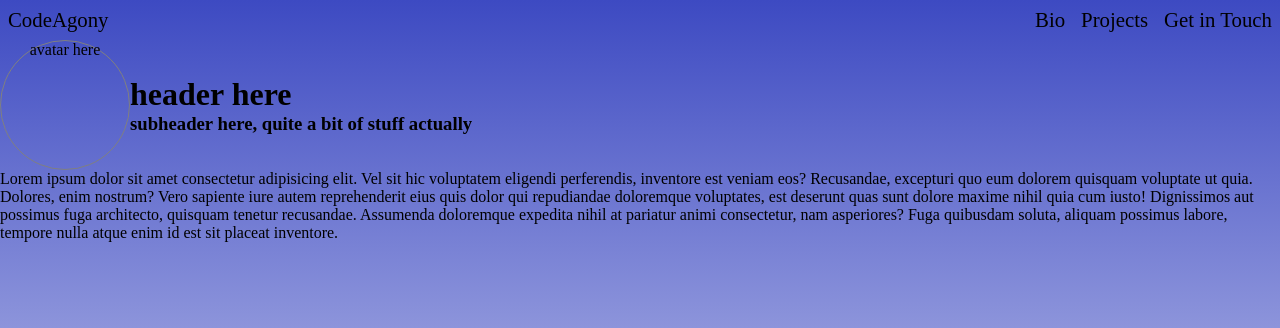
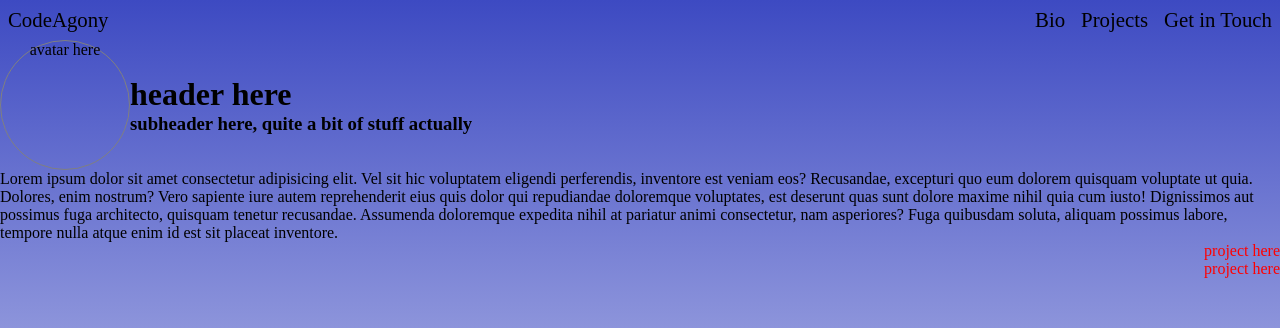
Before and after one commit to YaroslavBkh/portfolio, a React (Create React App) app: page / in a window 1280 px wide. Shown: the top 328 px of the page. Built offline with nearby package versions, Linux system fonts and the light colour scheme; the HTML template or start-up script is replaced by a standard one.

Commit message:
Upload positioning issue

```diff
--- a/src/App.js
+++ b/src/App.js
@@ -1,12 +1,16 @@
 import React from 'react';
 import Navbar from './layout/Navbar';
 import Bio from './layout/Bio';
+import Projects from './layout/projects/Projects';
+import ProjectItem from './layout/projects/ProjectItem';
 
 function App() {
 	return (
-		<div className="App">
+		<div className="appWrapper">
 			<Navbar />
 			<Bio />
+			<Projects />
+			<ProjectItem />
 		</div>
 	);
 }
--- a/src/index.css
+++ b/src/index.css
@@ -21,10 +21,17 @@ body {
   margin: 0;
   padding: 0;
   height: 100vh;
-  width: 100vw;
+  min-height: 100vh;
+  /* width: 100vw; */
   box-sizing: border-box;
   background: rgba(0, 0, 0, 0) linear-gradient(rgb(61, 74, 194), rgb(255, 255, 255)) repeat scroll 0% 0%;
 }
+
+/* .appWrapper {
+  display: flex;
+  flex-direction: column;
+  flex-wrap: wrap;
+} */
 
 .navbar {
   display: flex;
@@ -78,3 +85,9 @@ ul li:first-child {
 .intro .occupation {
   flex: 1 0 100%;
 }
+
+.projectItem p {
+  justify-self: flex-end;
+  position: static;
+  color: red;
+}
--- /dev/null
+++ b/src/layout/projects/ProjectItem.js
@@ -0,0 +1,11 @@
+import React from 'react';
+
+const ProjectItem = () => {
+	return (
+		<div className="projectItem">
+			<p>project here</p>
+		</div>
+	);
+};
+
+export default ProjectItem;
--- /dev/null
+++ b/src/layout/projects/Projects.js
@@ -0,0 +1,12 @@
+import React, { Fragment } from 'react';
+import ProjectItem from './ProjectItem';
+
+const Projects = () => {
+	return (
+		<Fragment>
+			<ProjectItem />
+		</Fragment>
+	);
+};
+
+export default Projects;
```
